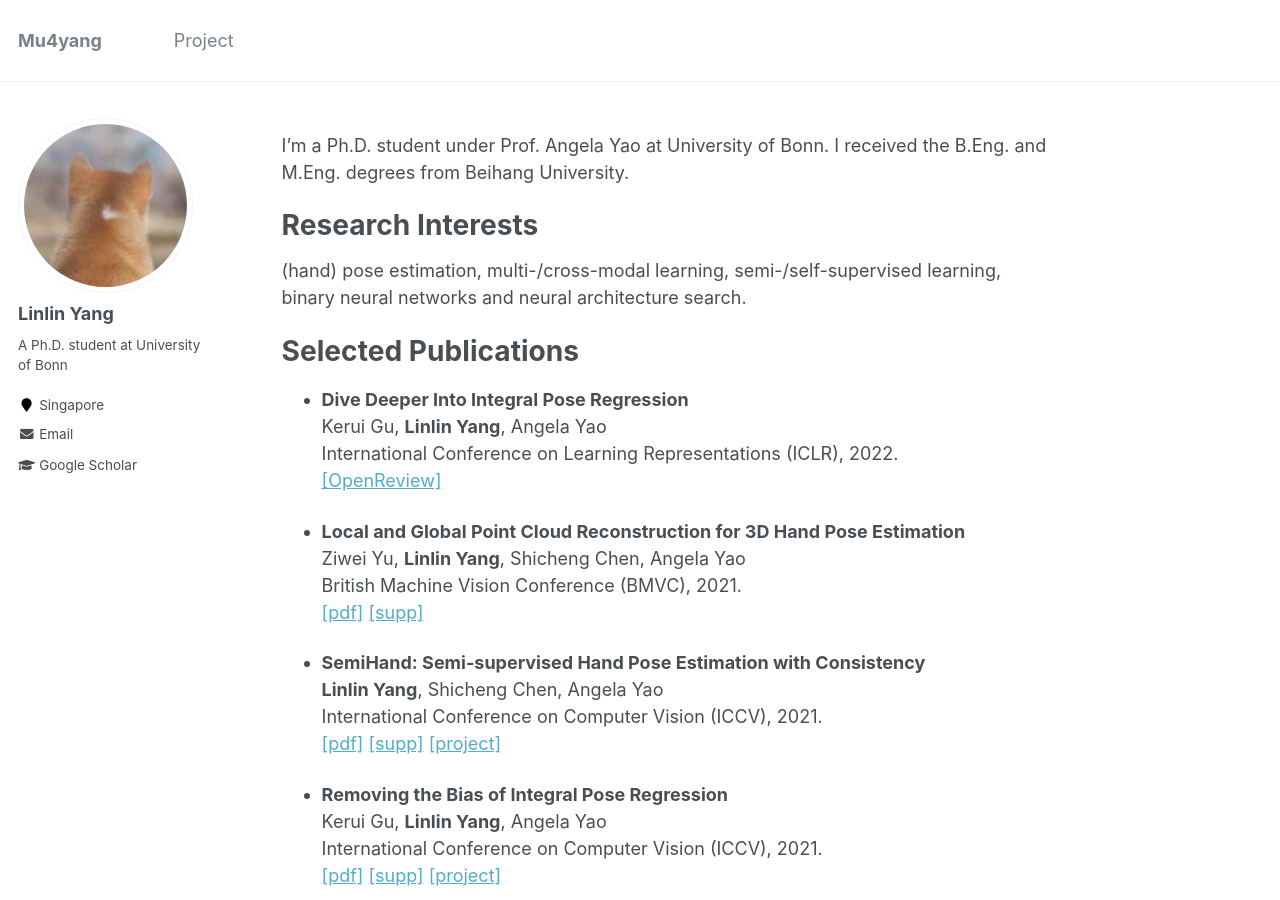
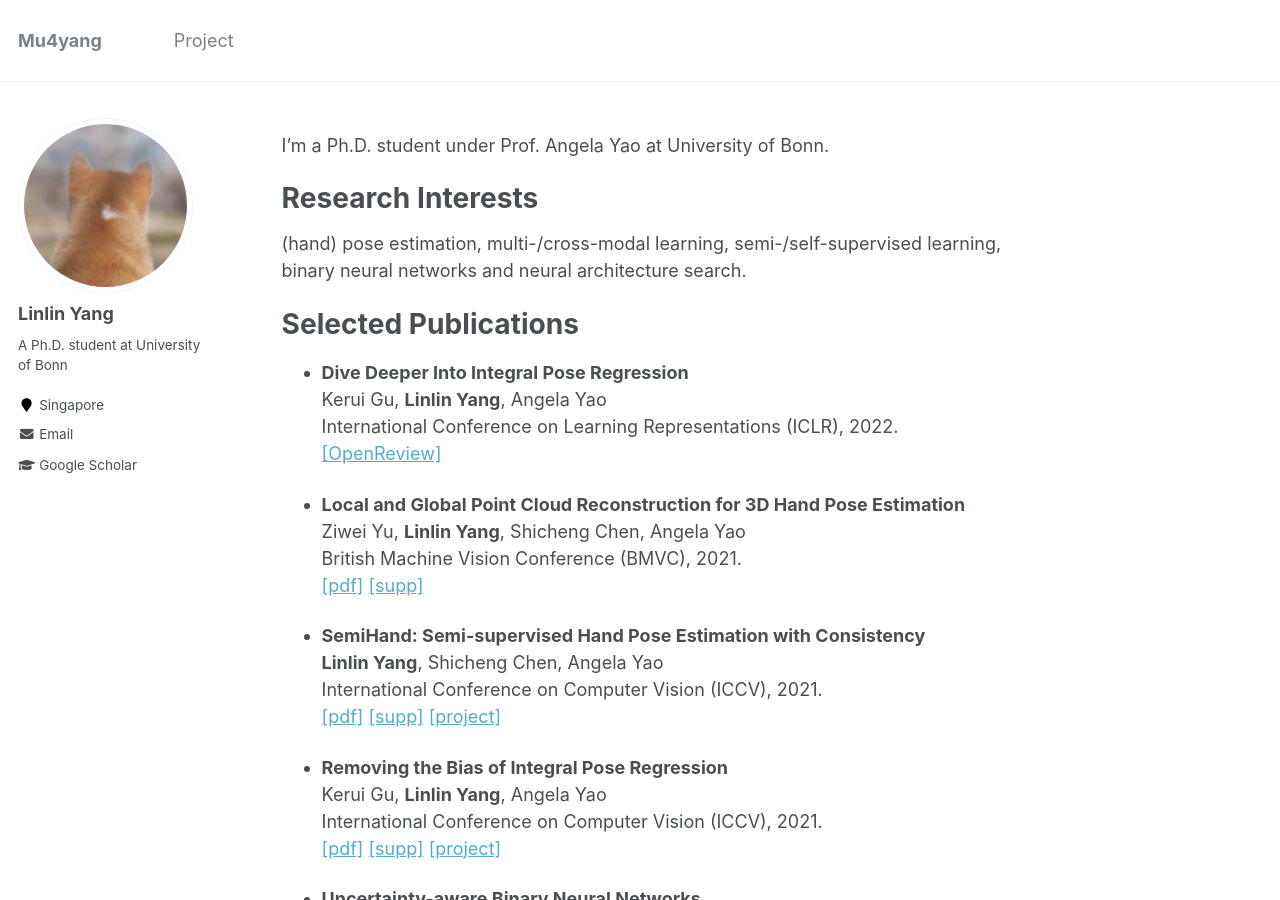
Before and after one commit to bestonebyone/mu4yang, a Jekyll site: the page built from _pages/about.md, in a window 1280 px wide and 900 px high. Built offline with Jekyll 4.4.1, drawn with Linux system fonts in a browser that asks for light colours.

Commit message:
Update about.md

```diff
--- a/_pages/about.md
+++ b/_pages/about.md
@@ -8,7 +8,7 @@
   - /about.html
 ---
 
-I'm a Ph.D. student under Prof. Angela Yao at University of Bonn. I received the B.Eng. and M.Eng. degrees from Beihang University.
+I'm a Ph.D. student under Prof. Angela Yao at University of Bonn.
 
 # Research Interests
  (hand) pose estimation, multi-/cross-modal learning, semi-/self-supervised learning, binary neural networks and neural architecture search.
```
